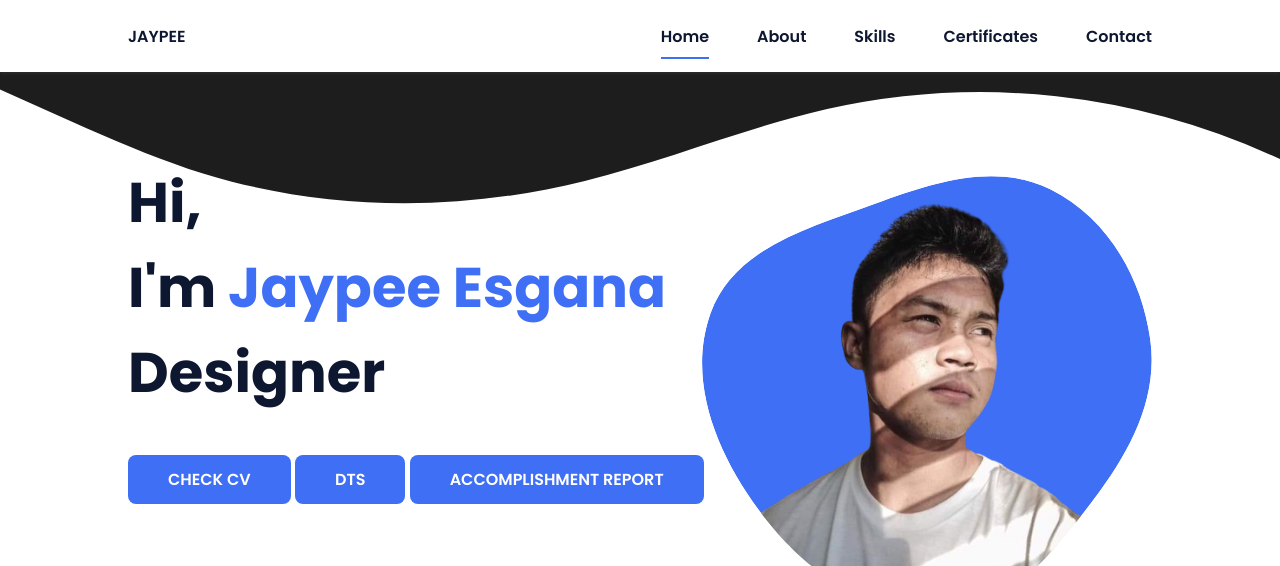
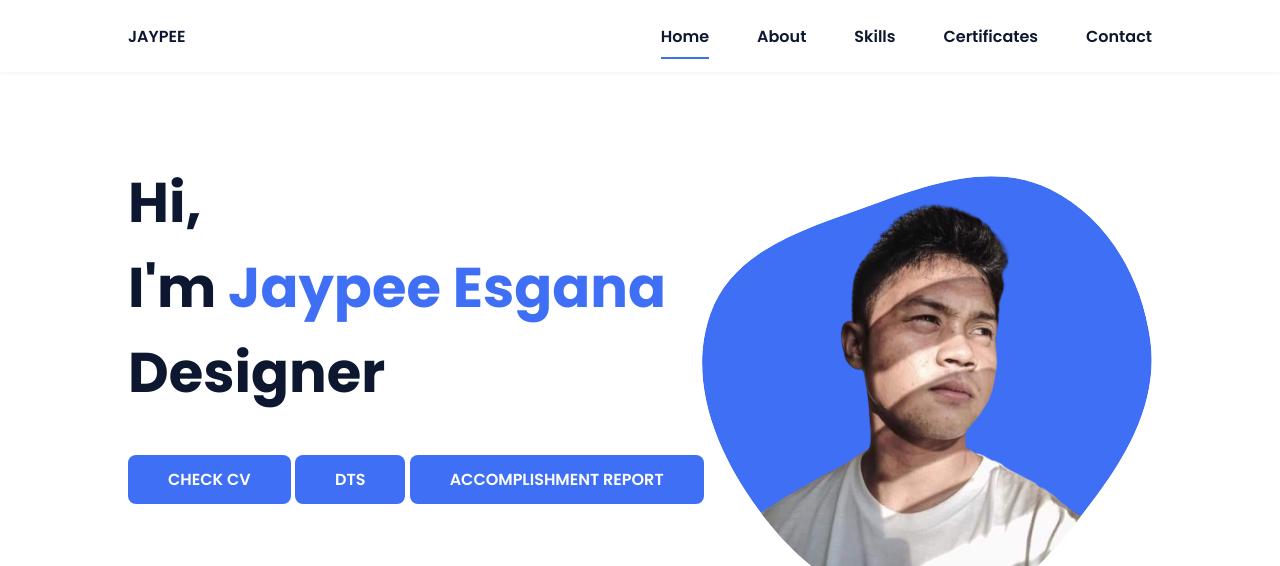
Before and after one commit to jpesgana/jaypee.esgana-github.io, a plain HTML site: page index.html in a window 1280 px wide. Shown: the top 566 px of the page. Drawn offline with nearby package versions, Linux system fonts and the light colour scheme.

Commit message:
Update index.html

```diff
--- a/index.html
+++ b/index.html
@@ -33,12 +33,6 @@
 
     <main class="l-main">
         <!--===== HOME =====-->
-        <div class="custom-shape-divider-top-1704768385">
-            <svg data-name="Layer 1" xmlns="http://www.w3.org/2000/svg" viewBox="0 0 1200 120" preserveAspectRatio="none">
-                <path d="M985.66,92.83C906.67,72,823.78,31,743.84,14.19c-82.26-17.34-168.06-16.33-250.45.39-57.84,11.73-114,31.07-172,41.86A600.21,600.21,0,0,1,0,27.35V120H1200V95.8C1132.19,118.92,1055.71,111.31,985.66,92.83Z" class="shape-fill"></path>
-            </svg>
-        </div>
-
          <section class="home bd-grid" id="home">
             <div class="home__data">
                 <h1 class="home__title">Hi,<br>I'm <span class="home__title-color">Jaypee Esgana</span><br>Designer</h1>
```
